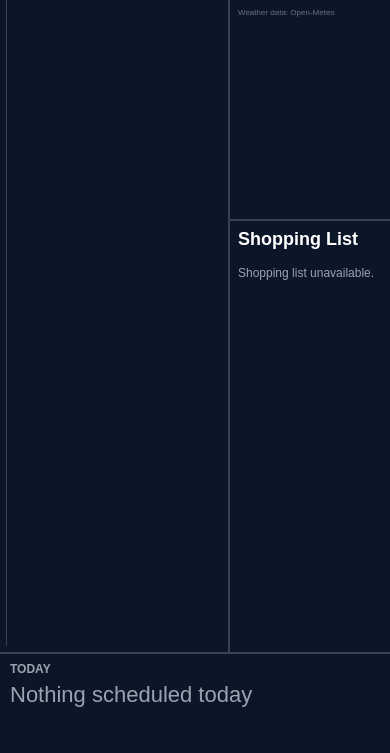
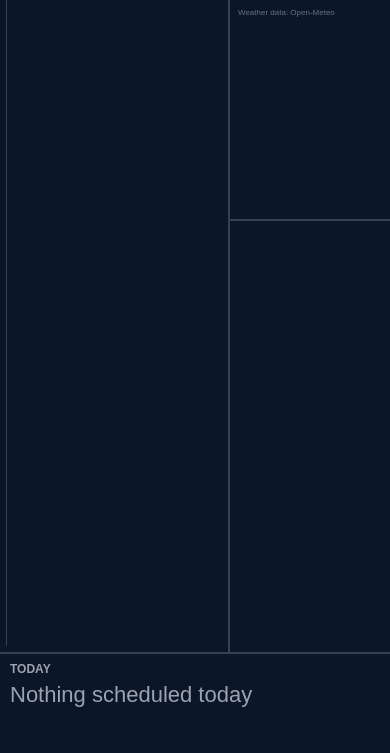
Before and after one commit to RescueDiver/HomeBase, a Flask app: template templates/dashboard.html in a window 390 px wide. Shown: the part 91-844 px from the top of the page. Run offline with Flask 3, Linux system fonts and the light colour scheme; the template is opened without the code that fills it, so the values that code supplies are empty.

Commit message:
Remove shopping panel from dashboard

```diff
--- a/templates/dashboard.html
+++ b/templates/dashboard.html
@@ -445,8 +445,7 @@
             min-height: 0;
         }
 
-        .weather,
-        .shopping {
+        .weather {
             min-width: 0;
             min-height: 0;
 
@@ -541,37 +540,6 @@
             color: #6b7280;
         }
 
-        /* =========================
-           SHOPPING
-           ========================= */
-
-        .shopping-list {
-            margin: 0;
-            padding-left: clamp(16px, 1.3vw, 24px);
-
-            font-size: clamp(12px, 1vw, 20px);
-            line-height: 1.45;
-        }
-
-        .shopping-list li {
-            margin-bottom: 4px;
-        }
-
-        .shopping-empty,
-        .shopping-unavailable {
-            font-size: clamp(12px, 1vw, 20px);
-            line-height: 1.4;
-
-            color: #9ca3af;
-        }
-
-        .shopping-status {
-            margin-top: 12px;
-
-            font-size: 12px;
-
-            color: #6b7280;
-        }
 
         /* =========================
            BOTTOM BAR
@@ -908,60 +876,6 @@
 
             </section>
 
-            <!-- =========================
-                 SHOPPING
-                 ========================= -->
-
-            <section class="shopping">
-
-                <h2>
-                    Shopping List
-
-                    {% if refresh_status["shopping"]["problem"] %}
-                        <span
-                            class="refresh-problem"
-                            title="Shopping refresh has failed {{ refresh_status['shopping']['failures'] }} times. Last success: {{ refresh_status['shopping']['last_success'] or 'never' }}"
-                        >🖕</span>
-                    {% endif %}
-                </h2>
-
-                {% if shopping["items"] %}
-
-                    <ul class="shopping-list">
-
-                        {% for item in shopping["items"] %}
-
-                            <li>
-                                {{ item["summary"] }}
-                            </li>
-
-                        {% endfor %}
-
-                    </ul>
-
-                    {% if not shopping["live"] %}
-
-                        <div class="shopping-status">
-                            Home Assistant offline — showing last saved list.
-                        </div>
-
-                    {% endif %}
-
-                {% elif shopping["live"] %}
-
-                    <div class="shopping-empty">
-                        Shopping list is empty.
-                    </div>
-
-                {% else %}
-
-                    <div class="shopping-unavailable">
-                        Shopping list unavailable.
-                    </div>
-
-                {% endif %}
-
-            </section>
 
         </aside>
 
```
